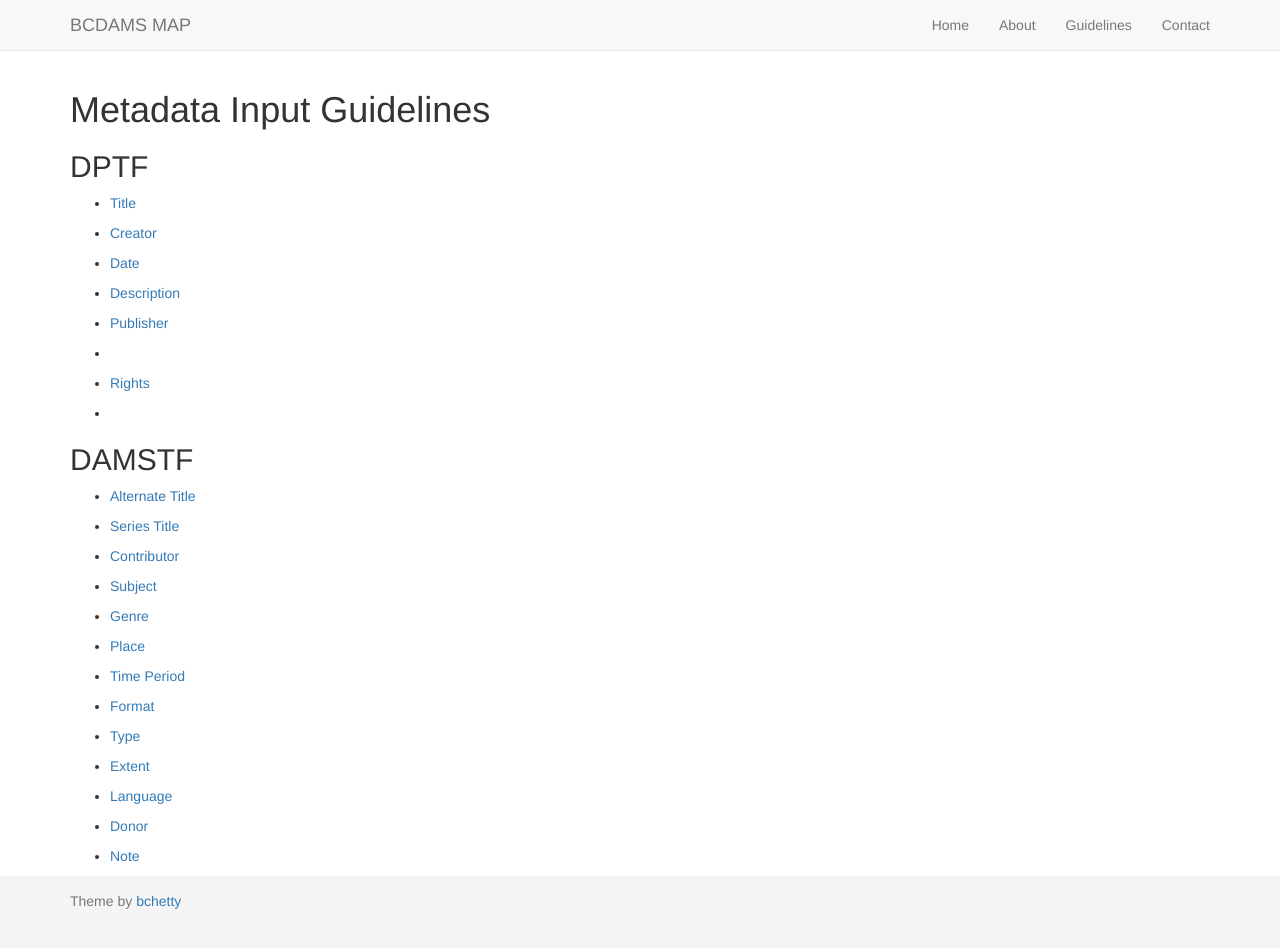
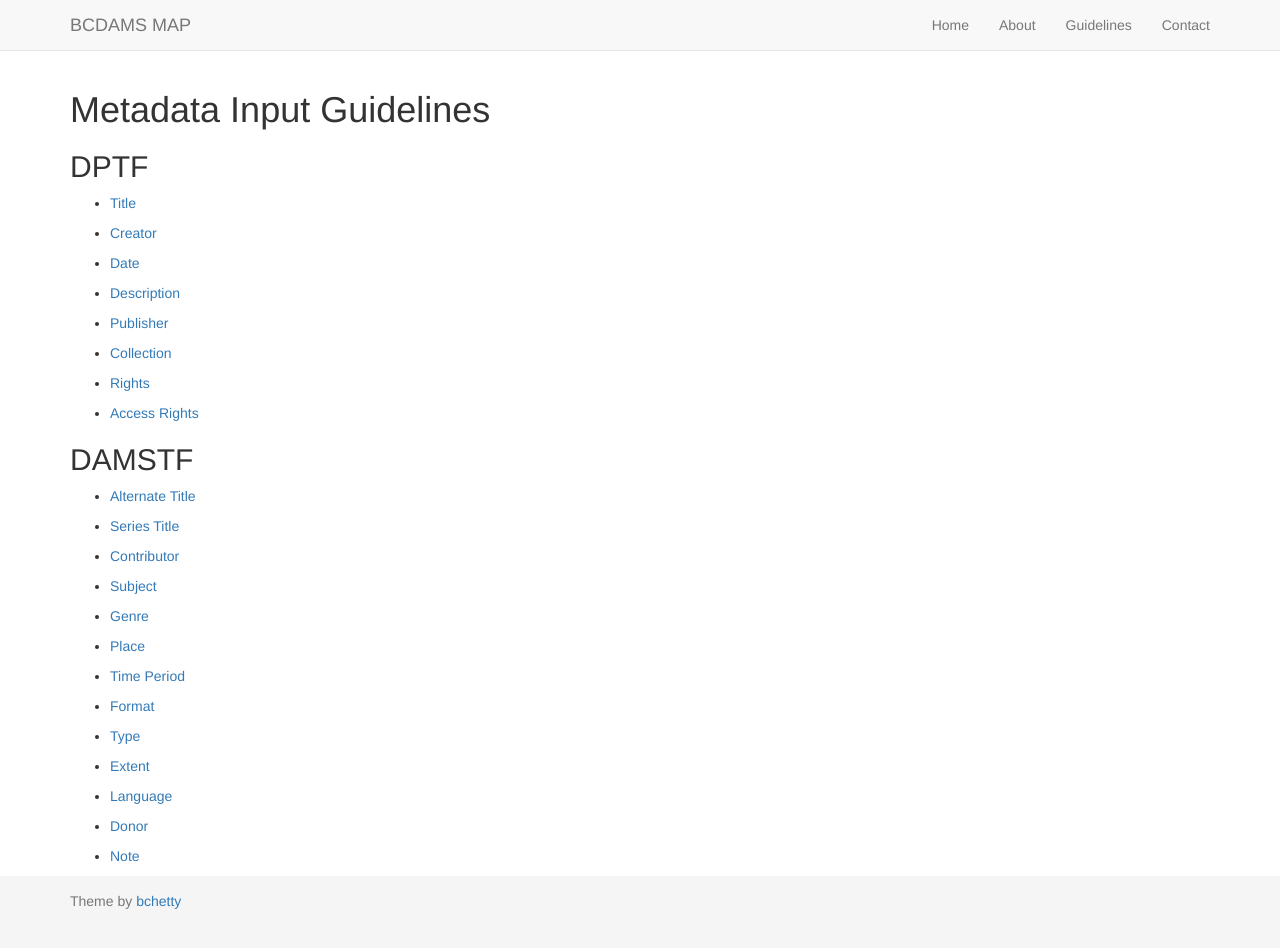
Before and after one commit to uhlibraries-digital/bcdams-map, a Jekyll site: the page built from guidelines/index.md, in a window 1280 px wide and 956 px high. Shown: the top 948 px of the window. Built offline with Jekyll 4.4.1, drawn with Linux system fonts in a browser that asks for light colours; nearby versions of some CDN libraries; some of the changed lines change nothing that is shown.

Commit message:
update order for isPartOf and accessRights

```diff
--- a/_data/order.json
+++ b/_data/order.json
@@ -5,9 +5,9 @@
 		"date",
 		"description",
 		"publisher",
-		"collection",
+		"isPartOf",
 		"rights",
-		"access_rights"
+		"accessRights"
 	],
 	"damstf": [
 		"alternate_title",
```
